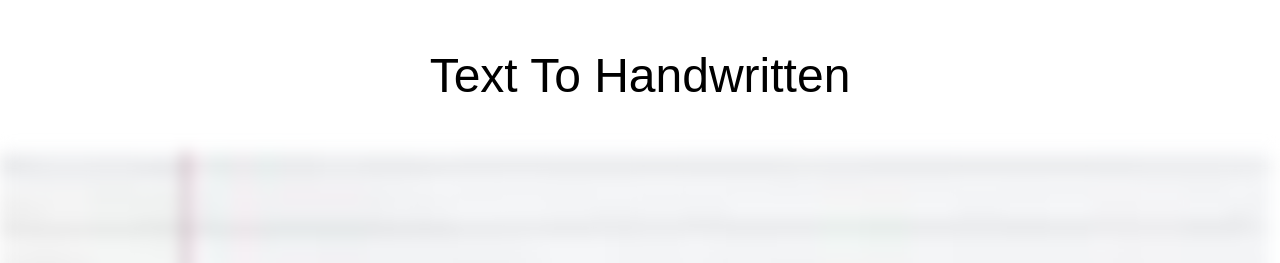
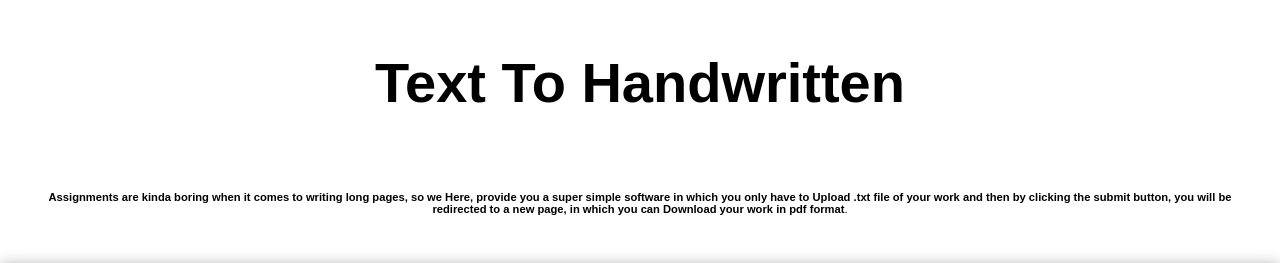
Before and after one commit to shrutiag14/Text-To-Handwrittens, a Flask app: template templates/success.html in a window 1280 px wide. Shown: the top 263 px of the page. Run offline with Flask 2, Linux system fonts and the light colour scheme; the template is opened without the code that fills it: most values are stand-ins (such as "Sample title", 1, 10 or a date in 2020).

Commit message:
Update success.html

```diff
--- a/templates/success.html
+++ b/templates/success.html
@@ -2,13 +2,33 @@
 <html>
 <head>
 <meta name="viewport" content="width=device-width, initial-scale=1">
+<script async src="https://www.googletagmanager.com/gtag/js?id=UA-172634257-1"></script>
+<script>
+  window.dataLayer = window.dataLayer || [];
+  function gtag(){dataLayer.push(arguments);}
+  gtag('js', new Date());
+
+  gtag('config', 'UA-172634257-1');
+</script>
 <style>
+@media screen and (min-width: 400px){
+  h1.center {
+  text-align: center;
+  color: black;
+  padding: 1%;
+}
+h1.large {
+  font-size: 250%;
+}
 p.center {
   text-align: center;
   color: black;
+  margin-bottom: 2%;
+  padding: 2%;
+  display: block;
 }
 p.large {
-  font-size: 300%;
+  font-size: 60%;
 }
 body, html {
   height: 100%;
@@ -22,10 +42,10 @@
 
 .bg-image {
   /* The image used */
-  background-image: url("/static/images.jpg");
+  background-image: url("images.jpeg");
 
   /* Add the blur effect */
-  filter: blur(8px);
+  filter: blur(6px);
   -webkit-filter: blur(8px);
 
   /* Full height */
@@ -45,18 +65,110 @@
   font-weight: bold;
   border: 3px solid #f1f1f1;
   position: absolute;
-  top: 50%;
+  top: 90%;
   left: 50%;
+  margin-top: 4%;
   transform: translate(-50%, -50%);
   z-index: 2;
   width: 80%;
   padding: 20px;
+  padding-bottom: 0;
   text-align: center;
+}
+p.git {
+  text-align: left;
+  color: white;
+  top: 100%;
+  margin-top: 5%;
+  font-size: 60%;
+  padding-bottom: 0;
+  margin-bottom: 0;
+}
+a{
+  color: white;
+}
+}
+@media screen and (min-width: 800px){
+h1.center {
+  text-align: center;
+  color: black;
+  padding: 1%;
+}
+h1.large {
+  font-size: 350%;
+}
+p.center {
+  text-align: center;
+  color: black;
+  margin-bottom: 2%;
+}
+p.large {
+  font-size: 70%;
+}
+body, html {
+  height: 100%;
+  margin: 0;
+  font-family: Arial, Helvetica, sans-serif;
+}
+
+* {
+  box-sizing: border-box;
+}
+
+.bg-image {
+  /* The image used */
+  background-image: url("images.jpeg");
+
+  /* Add the blur effect */
+  filter: blur(6px);
+  -webkit-filter: blur(8px);
+
+  /* Full height */
+  height: 100%;
+
+  /* Center and scale the image nicely */
+  background-position: center;
+  background-repeat: no-repeat;
+  background-size: cover;
+}
+
+/* Position text in the middle of the page/image */
+.bg-text {
+  background-color: rgb(0,0,0); /* Fallback color */
+  background-color: rgba(0,0,0, 0.4); /* Black w/opacity/see-through */
+  color: white;
+  font-weight: bold;
+  border: 3px solid #f1f1f1;
+  position: absolute;
+  top: 60%;
+  left: 50%;
+  margin-top: 4%;
+  transform: translate(-50%, -50%);
+  z-index: 2;
+  width: 80%;
+  padding: 20px;
+  padding-bottom: 0%;
+  text-align: center;
+}
+p.git {
+  text-align: left;
+  color: white;
+  top: 100%;
+  margin-top: 5%;
+  font-size: 80%;
+  padding-bottom: 0;
+  margin-bottom: 0;
+
+}
+a{
+  color: white;
+}
 }
 </style>
 </head>
 <body>
-<p class="center large">Text To Handwritten</p>
+<h1 class="center large">Text To Handwritten</h1>
+<p class="center large"><b>Assignments are kinda boring when it comes to writing long pages, so we Here, provide you a super simple software in which you only have to Upload .txt file of your work and then by clicking the submit button, you will be redirected to a new page, in which you can Download your work in pdf format</b>.</p>
 
 <div class="bg-image"></div>
 
@@ -72,6 +184,7 @@
           </button>
         </div>
       </form>
+      <p class="git">If you want to add your own font, <a href="https://github.com/shrutiag14/Text-To-Handwrittens">click here</a> and clone this repository. After that, add your font on the letter folder and run at your local server.</p>
 
 </div>
 
```
